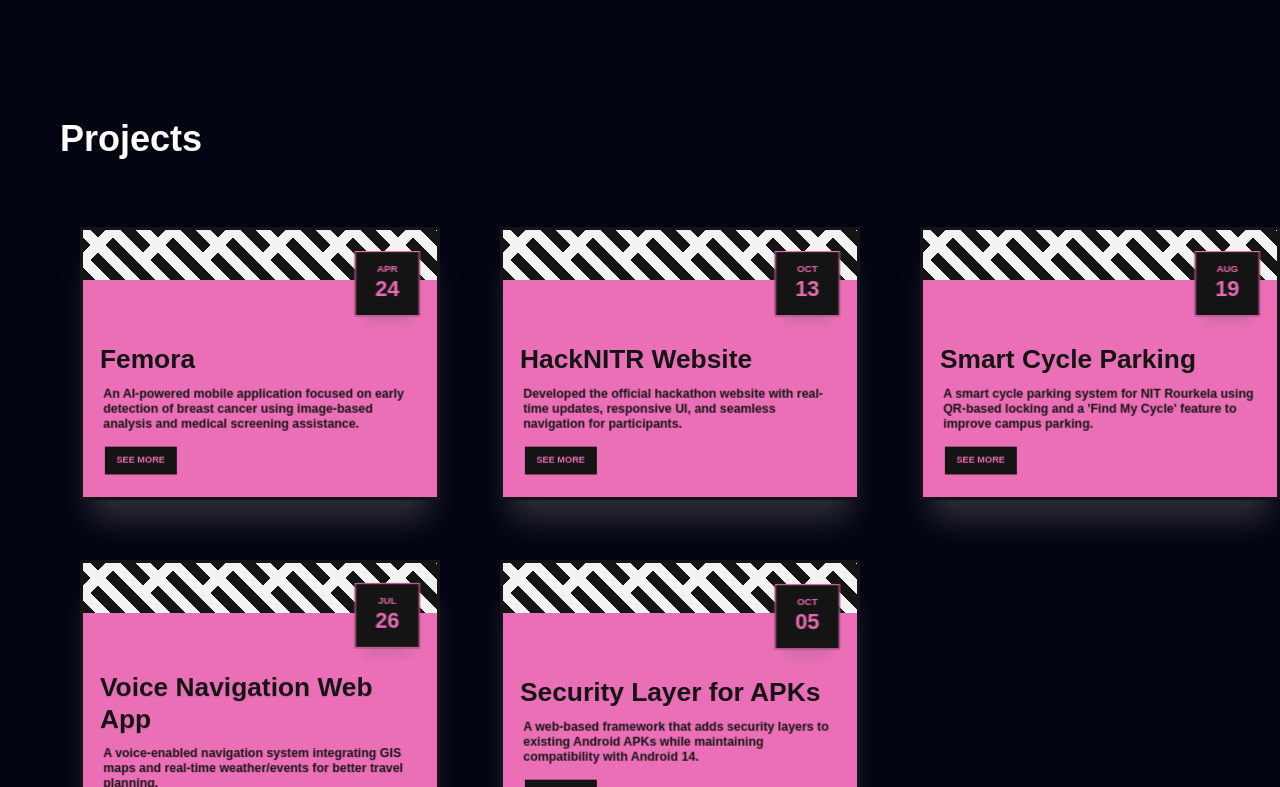
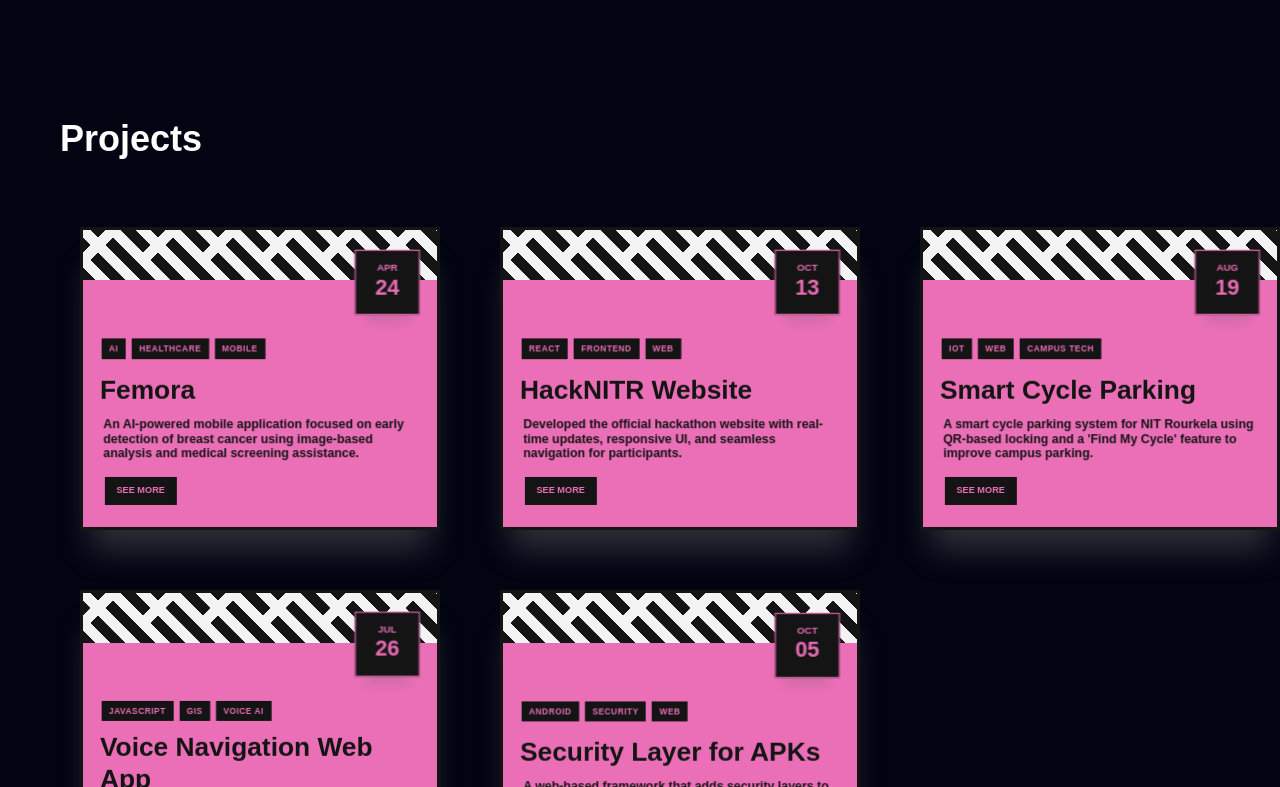
Before and after one commit to shriyaaditya/portfolio, a React (Vite) app: page / in a window 1280 px wide. Shown: the part 2013-2800 px from the top of the page. Built offline with nearby package versions, Linux system fonts and the light colour scheme; a web font is replaced by a local one.

Commit message:
added tags

```diff
--- a/src/components/ProjectCard.jsx
+++ b/src/components/ProjectCard.jsx
@@ -1,21 +1,35 @@
 import React from "react";
 import styled from "styled-components";
 
-const Card = ({ title, description, month, date, seeMore }) => {
+const ProjectCard = ({ title, description, month, date, seeMore, tags = [] }) => {
   return (
     <StyledWrapper>
       <div className="parent">
         <div className="card">
           <div className="content-box">
+
+            {/* TECH STACK TAGS */}
+            <div className="tags">
+              {tags.map((tag, index) => (
+                <span key={index} className="tag">
+                  {tag}
+                </span>
+              ))}
+            </div>
+
+            {/* PROJECT TITLE */}
             <span className="card-title">{title}</span>
 
+            {/* DESCRIPTION */}
             <p className="card-content">{description}</p>
 
+            {/* SEE MORE BUTTON */}
             <a className="see-more" href={seeMore}>
               See More
             </a>
           </div>
 
+          {/* DATE BOX */}
           <div className="date-box">
             <span className="month">{month}</span>
             <span className="date">{date}</span>
@@ -34,16 +48,13 @@
   }
 
   .card {
+    position: relative;
     padding-top: 50px;
-    /* border-radius: 10px; */
     border: 3px solid #141414;
     transform-style: preserve-3d;
     background: linear-gradient(135deg, #0000 18.75%, #f3f3f3 0 31.25%, #0000 0),
       repeating-linear-gradient(45deg, #f3f3f3 -6.25% 6.25%, #141414 0 18.75%);
     background-size: 60px 60px;
-    background-position:
-      0 0,
-      0 0;
     background-color: #141414;
     width: 100%;
     box-shadow: rgba(142, 142, 142, 0.3) 0px 30px 30px -10px;
@@ -51,19 +62,46 @@
   }
 
   .card:hover {
-    background-position:
-      -100px 100px,
-      -100px 100px;
+    background-position: -100px 100px, -100px 100px;
     transform: rotate3d(0.5, 1, 0, 30deg);
   }
 
   .content-box {
     background: #EB6FB7;
-    /* border-radius: 10px 100px 10px 10px; */
     transition: all 0.5s ease-in-out;
     padding: 60px 25px 25px 25px;
     transform-style: preserve-3d;
   }
+
+  /* TAGS */
+
+  .tags {
+    display: flex;
+    gap: 6px;
+    flex-wrap: wrap;
+    margin-bottom: 10px;
+    transform: translate3d(0px, 0px, 40px);
+  }
+
+  .tag {
+    font-size: 8px;
+    font-weight: 700;
+    padding: 4px 6px;
+    background: #141414;
+    color: #EB6FB7;
+    text-transform: uppercase;
+    letter-spacing: 0.5px;
+    border: 1px solid #141414;
+    transition: all 0.3s ease;
+  }
+
+  .tag:hover {
+    background: #EB6FB7;
+    color: #141414;
+    transform: translate3d(0px, 0px, 50px);
+  }
+
+  /* TITLE */
 
   .content-box .card-title {
     display: inline-block;
@@ -78,6 +116,8 @@
     transform: translate3d(0px, 0px, 60px);
   }
 
+  /* DESCRIPTION */
+
   .content-box .card-content {
     margin-top: 10px;
     font-size: 12px;
@@ -91,6 +131,8 @@
     transform: translate3d(0px, 0px, 60px);
   }
 
+  /* BUTTON */
+
   .content-box .see-more {
     cursor: pointer;
     margin-top: 1rem;
@@ -99,9 +141,9 @@
     font-size: 9px;
     text-transform: uppercase;
     color: #EB6FB7;
-    /* border-radius: 5px; */
     background: #141414;
     padding: 0.5rem 0.7rem;
+    text-decoration: none;
     transition: all 0.5s ease-in-out;
     transform: translate3d(0px, 0px, 20px);
   }
@@ -109,6 +151,8 @@
   .content-box .see-more:hover {
     transform: translate3d(0px, 0px, 60px);
   }
+
+  /* DATE BOX */
 
   .date-box {
     position: absolute;
@@ -118,7 +162,6 @@
     width: 60px;
     background: #141414;
     border: 1px solid #EB6FB7;
-    /* border-radius: 10px; */
     padding: 10px;
     transform: translate3d(0px, 0px, 80px);
     box-shadow: rgba(100, 100, 111, 0.2) 0px 17px 10px -10px;
@@ -139,6 +182,7 @@
     font-size: 20px;
     font-weight: 900;
     color: #EB6FB7;
-  }`;
+  }
+`;
 
-export default Card;
+export default ProjectCard;
--- a/src/sections/Project.jsx
+++ b/src/sections/Project.jsx
@@ -6,7 +6,7 @@
   return (
     <section className="c-space section-spacing" id="projects">
   <h2 className="text-heading pb-10 md:pb-12">Projects</h2>
-    <div
+  <div
       style={{
         display: "grid",
         gridTemplateColumns: "repeat(3, 1fr)",
@@ -22,6 +22,7 @@
           month={project.month}
           date={project.date}
           seeMore={project.href}
+          tags={project.tags}
         />
       ))}
     </div>
```
